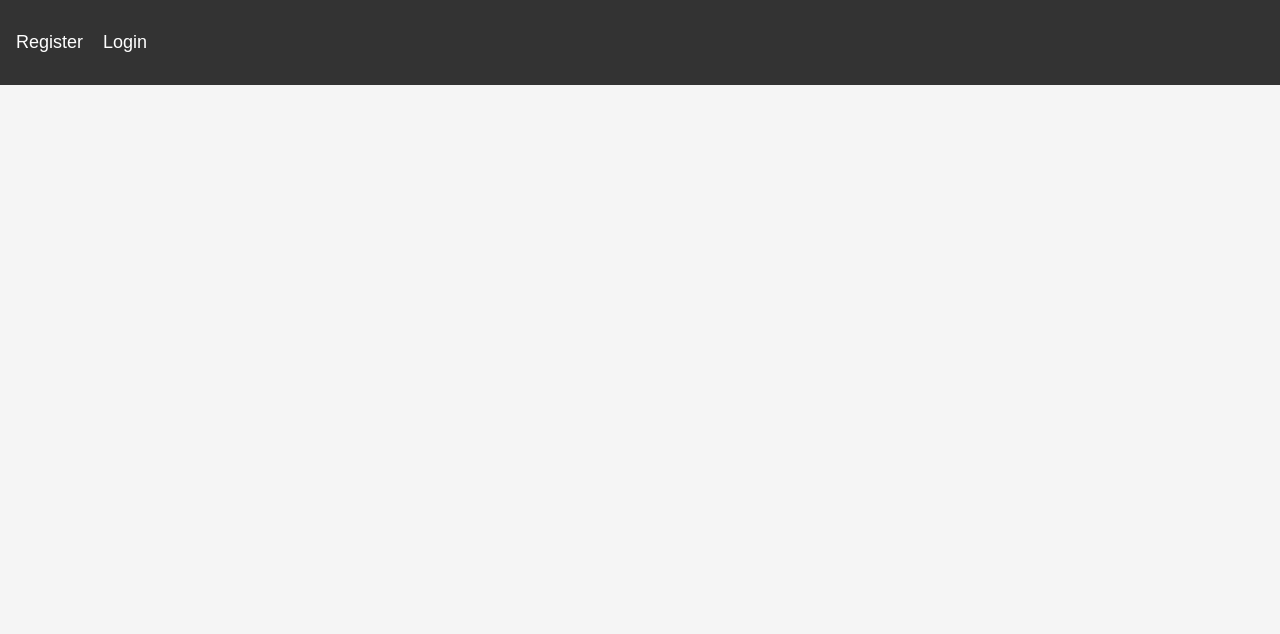
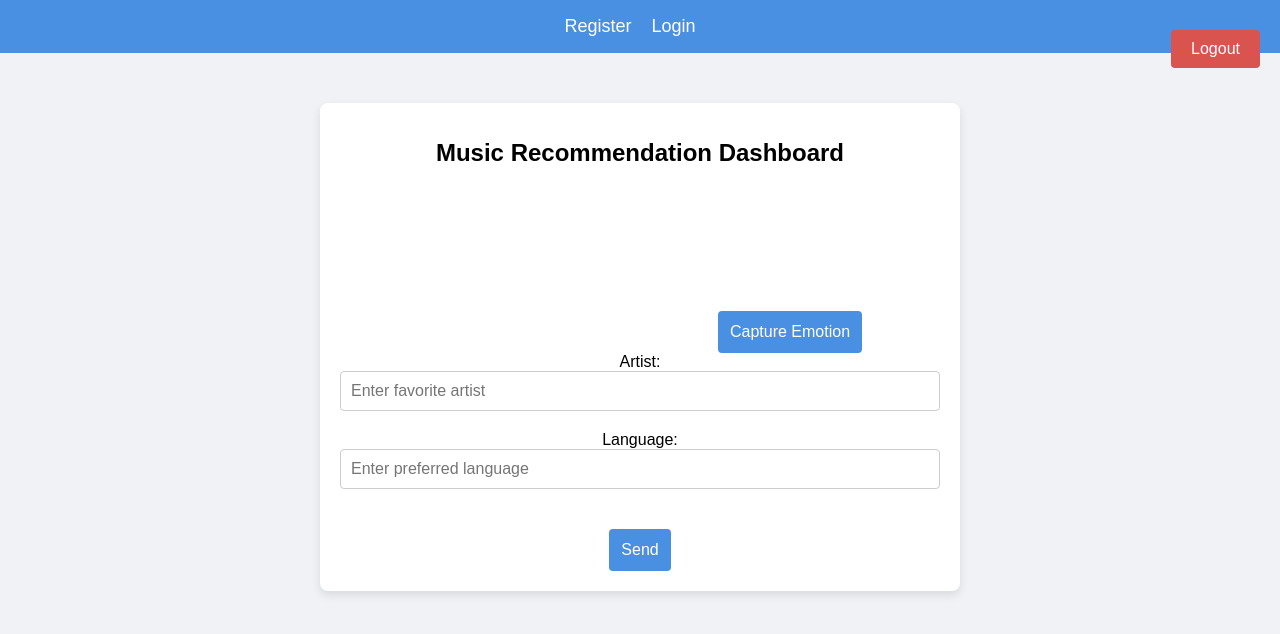
Before and after one commit to ankushbittu/emotion-music-app, a React (Create React App) app in the folder frontend/: page /dashboard in a window 1280 px wide. Before the commit this address had no page. Shown: the top 634 px of the page. Built offline with nearby package versions, Linux system fonts and the light colour scheme; no server answers.

Commit message:
Added CNN emotion detection, LLM integration, and playlist recommendation

```diff
--- a/frontend/package.json
+++ b/frontend/package.json
@@ -10,6 +10,7 @@
     "react-dom": "^18.3.1",
     "react-router-dom": "^6.27.0",
     "react-scripts": "5.0.1",
+    "react-webcam": "^7.2.0",
     "web-vitals": "^2.1.4"
   },
   "scripts": {
--- a/frontend/src/App.css
+++ b/frontend/src/App.css
@@ -1,23 +1,25 @@
 /* General Styles */
 body {
-  font-family: Arial, sans-serif;
-  background-color: #f5f5f5;
+  font-family: 'Arial', sans-serif;
+  background-color: #f0f2f5;
   margin: 0;
   padding: 0;
 }
 
 nav {
-  background-color: #333;
+  background-color: #4a90e2;
   padding: 1rem;
+  text-align: center;
 }
 
 nav ul {
   list-style: none;
   padding: 0;
+  margin: 0;
+  display: inline-flex;
 }
 
 nav ul li {
-  display: inline;
   margin-right: 20px;
 }
 
@@ -28,17 +30,17 @@ nav ul li a {
 }
 
 nav ul li a:hover {
-  color: #f0a500;
+  color: #ffe600;
 }
 
 /* Form Styles */
 form {
   background-color: white;
   max-width: 400px;
-  margin: 50px auto;
+  margin: 100px auto;
   padding: 20px;
   border-radius: 8px;
-  box-shadow: 0 2px 10px rgba(0, 0, 0, 0.1);
+  box-shadow: 0 4px 10px rgba(0, 0, 0, 0.1);
 }
 
 form h1 {
@@ -93,3 +95,76 @@ p {
   text-align: center;
   color: #d9534f;
 }
+
+.dashboard-container {
+  max-width: 600px;
+  margin: 50px auto;
+  padding: 20px;
+  background-color: white;
+  border-radius: 8px;
+  box-shadow: 0 4px 10px rgba(0, 0, 0, 0.1);
+  text-align: center;
+}
+
+.logout-button {
+  position: absolute;
+  top: 10px;
+  right: 20px;
+  background-color: #d9534f;
+  color: white;
+  border: none;
+  padding: 10px 20px;
+  border-radius: 4px;
+  cursor: pointer;
+}
+
+.logout-button:hover {
+  background-color: #c9302c;
+}
+
+h1 {
+  font-size: 24px;
+  margin-bottom: 20px;
+}
+
+.input-section {
+  margin-bottom: 20px;
+}
+
+input[type="text"] {
+  width: 100%;
+  padding: 10px;
+  border-radius: 4px;
+  border: 1px solid #ccc;
+  font-size: 16px;
+  box-sizing: border-box;
+}
+
+button {
+  background-color: #4a90e2;
+  color: white;
+  border: none;
+  padding: 12px;
+  font-size: 16px;
+  border-radius: 4px;
+  cursor: pointer;
+  margin-top: 20px;
+}
+
+button:hover {
+  background-color: #357abf;
+}
+
+.playlist-section {
+  margin-top: 30px;
+}
+
+a {
+  color: #4a90e2;
+  text-decoration: none;
+  font-size: 18px;
+}
+
+a:hover {
+  text-decoration: underline;
+}
--- a/frontend/src/App.js
+++ b/frontend/src/App.js
@@ -1,27 +1,49 @@
 import React from 'react';
-import { BrowserRouter as Router, Route, Routes, Link } from 'react-router-dom';
+import { BrowserRouter as Router, Route, Routes, Link, useNavigate } from 'react-router-dom';
 import Register from './Register';
 import Login from './Login';
+import Dashboard from './Dashboard';
 import './App.css';
 
 function App() {
+  const token = localStorage.getItem('token');  // Check if user is logged in
+
+  const handleLogout = () => {
+    localStorage.removeItem('token');  // Remove JWT token on logout
+  };
+
   return (
     <Router>
       <div>
         <nav>
           <ul>
+            {!token && (
+              <>
                 <li>
                   <Link to="/register">Register</Link>
                 </li>
                 <li>
                   <Link to="/login">Login</Link>
                 </li>
+              </>
+            )}
+            {token && (
+              <>
+                <li>
+                  <Link to="/dashboard">Dashboard</Link>
+                </li>
+                <li>
+                  <Link to="/login" onClick={handleLogout}>Logout</Link>
+                </li>
+              </>
+            )}
           </ul>
         </nav>
 
         <Routes>
           <Route path="/register" element={<Register />} />
           <Route path="/login" element={<Login />} />
+          <Route path="/dashboard" element={<Dashboard />} />
           <Route path="/" element={<h1>Welcome! Please register or login.</h1>} />
         </Routes>
       </div>
--- /dev/null
+++ b/frontend/src/Dashboard.js
@@ -0,0 +1,86 @@
+import React, { useState } from 'react';
+import Webcam from 'react-webcam';
+
+const Dashboard = () => {
+  const [emotion, setEmotion] = useState('');  // Emotion detected by the CNN
+  const [artist, setArtist] = useState('');
+  const [language, setLanguage] = useState('');
+  const [playlistLink, setPlaylistLink] = useState('');
+  const [image, setImage] = useState(null); // Store captured image
+
+  const webcamRef = React.useRef(null);
+
+  const capture = React.useCallback(() => {
+    const imageSrc = webcamRef.current.getScreenshot();
+    setImage(imageSrc);
+  }, [webcamRef]);
+
+  const handleSend = async () => {
+    try {
+      const response = await fetch('http://127.0.0.1:5000/detect-emotion', {
+        method: 'POST',
+        headers: {
+          'Content-Type': 'application/json',
+        },
+        body: JSON.stringify({
+          image: image,  // Send captured image to backend for emotion detection
+          artist: artist,
+          language: language,
+        }),
+      });
+
+      const data = await response.json();
+      setEmotion(data.emotion);  // Get detected emotion from backend
+      setPlaylistLink(data.playlistLink);  // Get playlist link from backend
+    } catch (error) {
+      console.error('Error fetching emotion:', error);
+    }
+  };
+
+  return (
+    <div className="dashboard-container">
+      <button className="logout-button" onClick={() => { localStorage.removeItem('token'); window.location.href = '/login'; }}>Logout</button>
+
+      <h1>Music Recommendation Dashboard</h1>
+
+      {/* Webcam Capture */}
+      <div className="webcam-container">
+        <Webcam
+          audio={false}
+          ref={webcamRef}
+          screenshotFormat="image/jpeg"
+        />
+        <button onClick={capture}>Capture Emotion</button>
+      </div>
+
+      {/* Display captured image */}
+      {image && <img src={image} alt="captured emotion" />}
+
+      {/* Display detected emotion */}
+      {emotion && <h2>Detected Emotion: {emotion}</h2>}
+
+      {/* Artist and Language Input */}
+      <div className="input-section">
+        <label>Artist:</label>
+        <input type="text" value={artist} onChange={(e) => setArtist(e.target.value)} placeholder="Enter favorite artist" />
+      </div>
+      <div className="input-section">
+        <label>Language:</label>
+        <input type="text" value={language} onChange={(e) => setLanguage(e.target.value)} placeholder="Enter preferred language" />
+      </div>
+
+      {/* Send Data to Backend */}
+      <button onClick={handleSend}>Send</button>
+
+      {/* Playlist Link */}
+      {playlistLink && (
+        <div className="playlist-section">
+          <h3>Your Playlist:</h3>
+          <a href={playlistLink} target="_blank" rel="noopener noreferrer">Listen to your playlist</a>
+        </div>
+      )}
+    </div>
+  );
+};
+
+export default Dashboard;
--- a/frontend/src/Login.js
+++ b/frontend/src/Login.js
@@ -1,12 +1,13 @@
 import React, { useState } from 'react';
+import { useNavigate } from 'react-router-dom';
 
 const Login = () => {
   const [formData, setFormData] = useState({
     email: '',
     password: ''
   });
-
   const [message, setMessage] = useState('');
+  const navigate = useNavigate();  // Use React Router's useNavigate
 
   const handleChange = (e) => {
     const { name, value } = e.target;
@@ -31,9 +32,12 @@ const Login = () => {
       const data = await response.json();
 
       if (response.ok) {
-        // Store the JWT token (you can use localStorage or sessionStorage)
+        // Store the JWT token
         localStorage.setItem('token', data.access_token);
-        setMessage('Login successful!');
+        setMessage('Login successful! Redirecting...');
+
+        // Redirect to dashboard (or your main project page)
+        navigate('/dashboard');
       } else {
         setMessage(data.msg || 'Error logging in');
       }
```
Also changed, not shown: 2 other files (tests, documents, lock files or other folders). Lines whose indentation alone changed are shown as unchanged.
